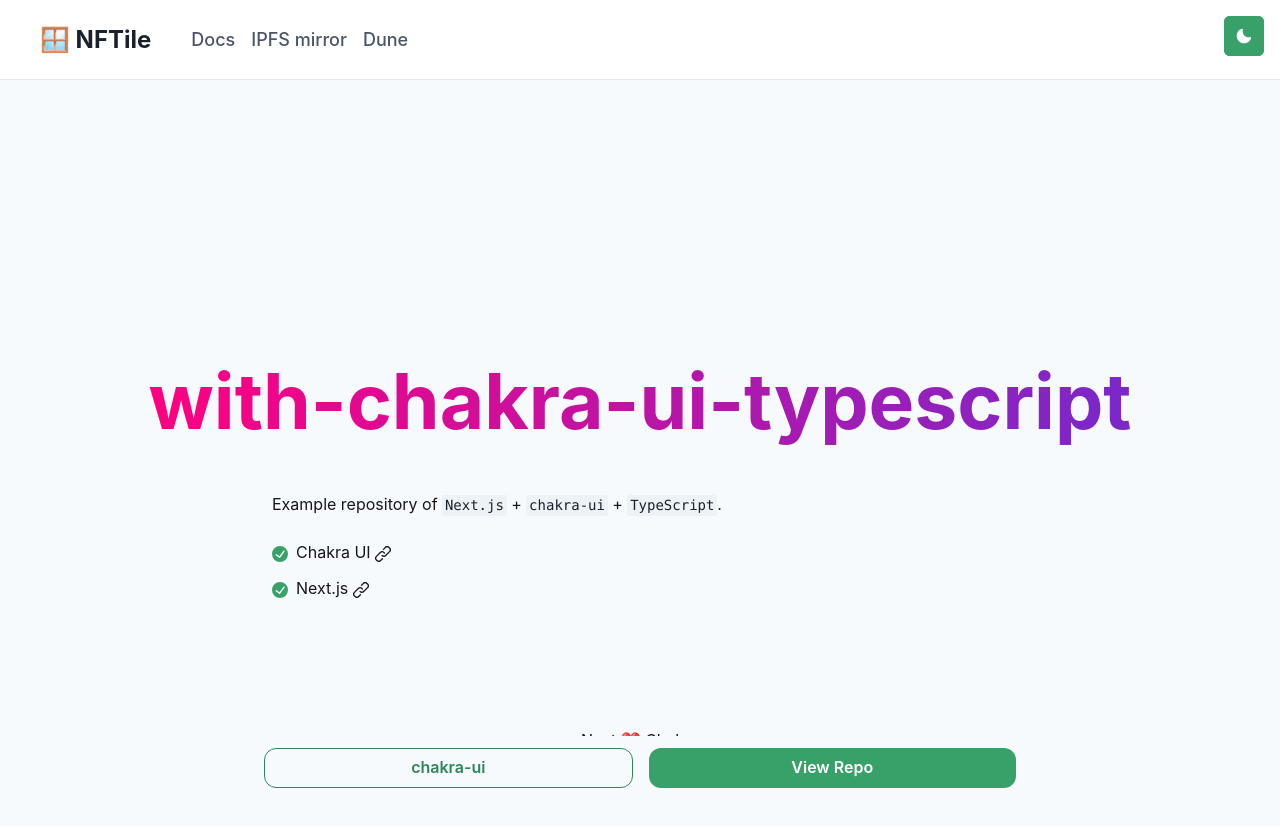
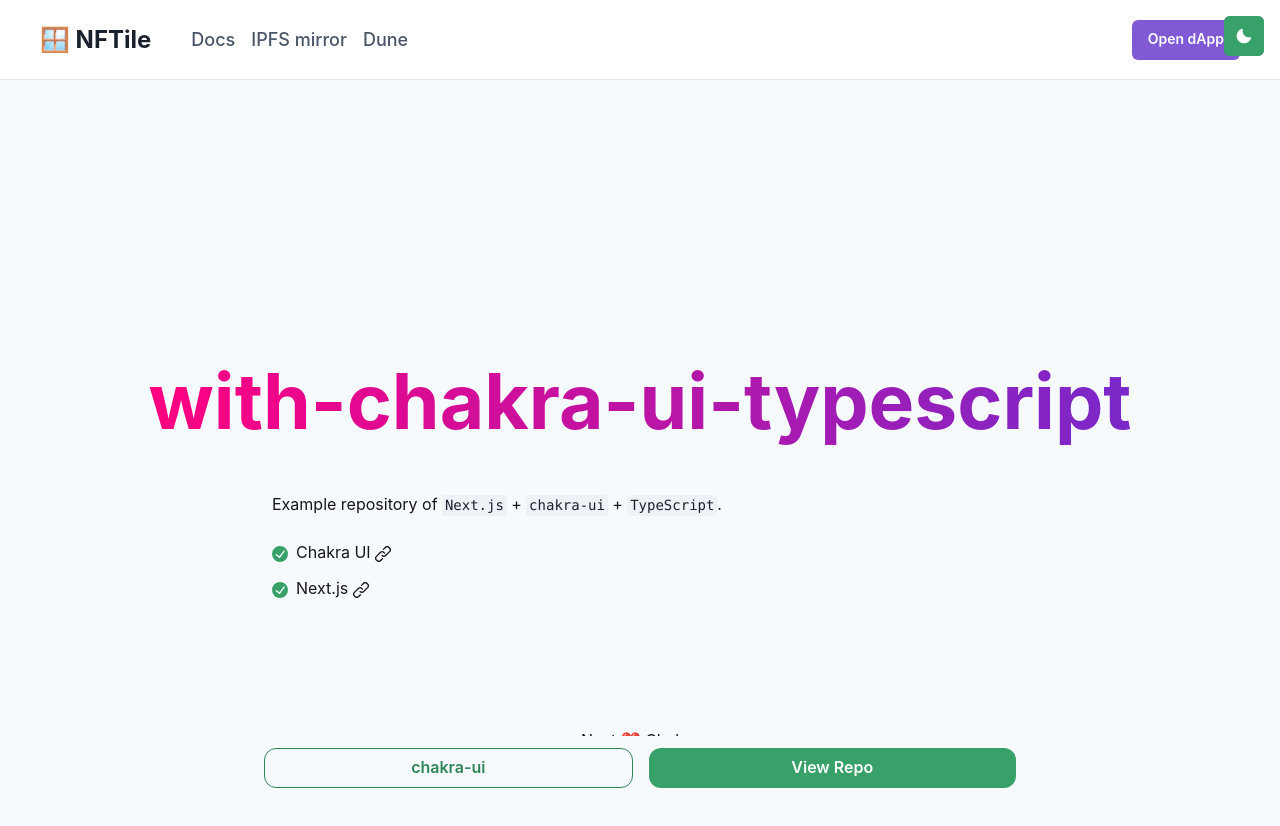
Before and after one commit to Drblessing/NFTile, a Next.js app in the folder client/: page / in a window 1280 px wide. Shown: the top 826 px of the page. Built offline with nearby package versions, Linux system fonts and the light colour scheme.

Commit message:
open dappp

```diff
--- a/client/src/components/Marketing/MarketingHeader.tsx
+++ b/client/src/components/Marketing/MarketingHeader.tsx
@@ -21,6 +21,8 @@
   ChevronDownIcon,
   ChevronRightIcon,
 } from '@chakra-ui/icons';
+
+import { OpenDappButton } from './OpenDappButton';
 
 import { DarkModeSwitch } from '../DarkModeSwitch';
 
@@ -81,7 +83,7 @@
           direction={'row'}
           spacing={6}
         >
-          <DarkModeSwitch />
+          <OpenDappButton />
           <DarkModeSwitch />
         </Stack>
       </Flex>
--- /dev/null
+++ b/client/src/components/Marketing/OpenDappButton.tsx
@@ -0,0 +1,18 @@
+import { Button, useColorMode } from '@chakra-ui/react';
+
+export const OpenDappButton = () => {
+  const { colorMode, toggleColorMode } = useColorMode();
+  const isDark = colorMode === 'dark';
+  return (
+    <Button
+      as={'a'}
+      display={{ base: 'none', md: 'inline-flex' }}
+      fontSize={'sm'}
+      fontWeight={600}
+      colorScheme='purple'
+      href={'app'}
+    >
+      Open dApp
+    </Button>
+  );
+};
```
Also changed, not shown: client/src/pages/docs.tsx (added, +7 -0 lines).
